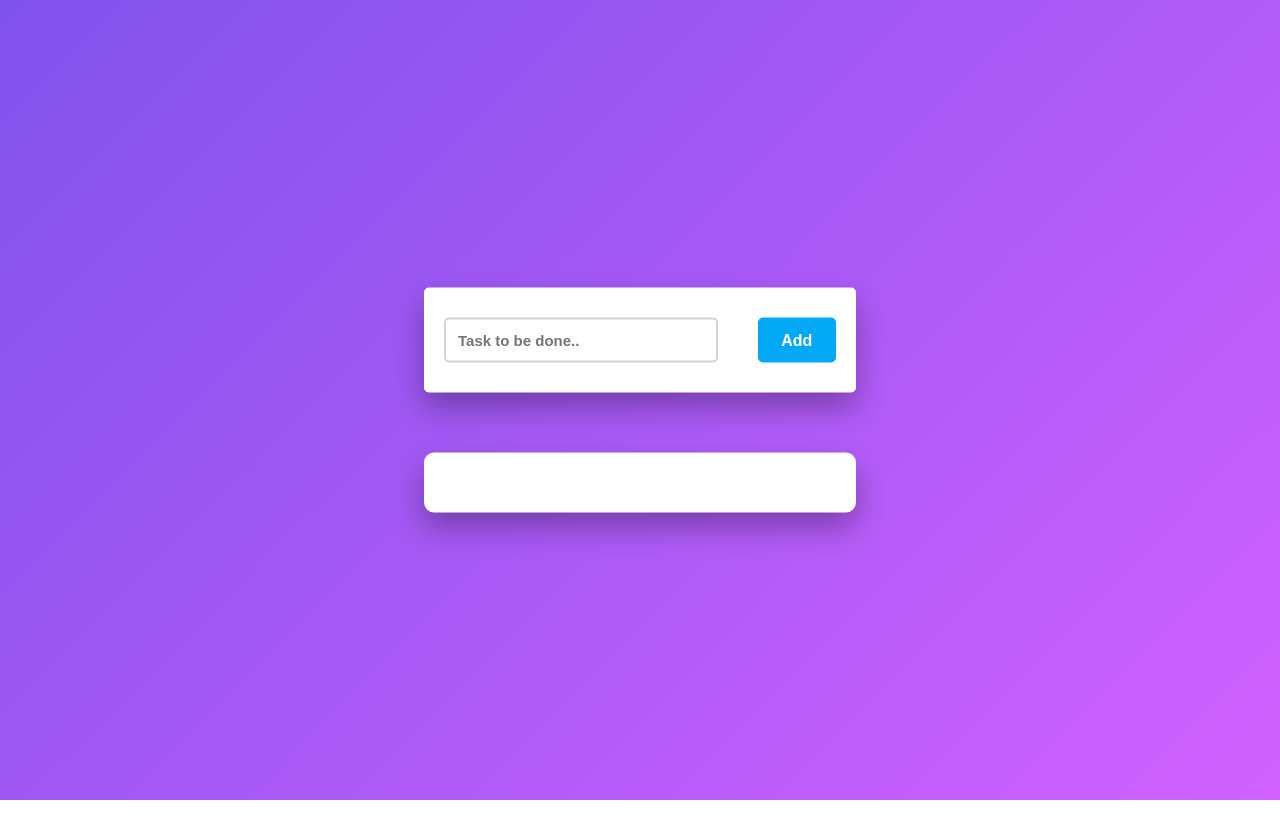
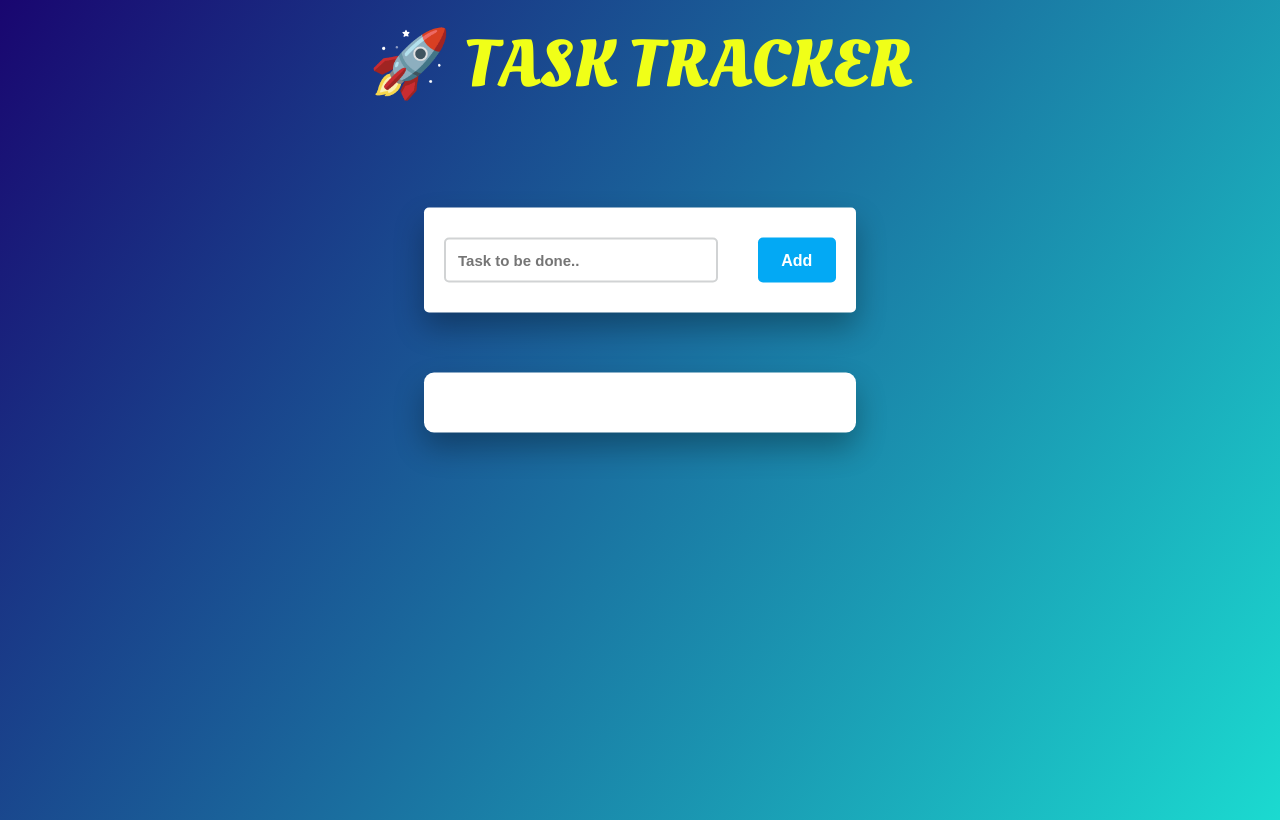
Before and after one commit to AbdurRahman-web-Dreamer/100-PROJECT-CHALLENGE-11, a plain HTML site: page index.html in a window 1280 px wide. Drawn offline with Linux system fonts and the light colour scheme.

Commit message:
todo list color change

```diff
--- a/index.html
+++ b/index.html
@@ -4,6 +4,10 @@
   <meta charset="UTF-8">
   <meta name="viewport" content="width=device-width, initial-scale=1.0">
   <title>TO-DO-LIST </title>
+  <!-- fonts  -->
+  <link rel="preconnect" href="https://fonts.googleapis.com">
+<link rel="preconnect" href="https://fonts.gstatic.com" crossorigin>
+<link href="https://fonts.googleapis.com/css2?family=Oleo+Script:wght@400;700&display=swap" rel="stylesheet">
   <!-- icons  -->
   <script src="https://kit.fontawesome.com/6d79a55aca.js" crossorigin="anonymous"></script>
 
@@ -11,6 +15,7 @@
   <link rel="stylesheet" href="style.css">
 </head>
 <body>
+  <h1 class="heading">🚀 Task Tracker</h1>
 
   <div class="container">
     <div id="newtask">
--- a/style.css
+++ b/style.css
@@ -5,13 +5,22 @@
 }
 body{
   height:100vh;
-  background: linear-gradient(135deg,#8052ec,#d161ff);
+  background: linear-gradient(125deg,#190670,#1bdad0);
+}
+.heading {
+  font-size: 66px;
+  color: #f0ff18;
+  font-weight: 600;
+  text-align: center;
+  margin-top: 20px;
+  font-family: "Oleo Script", serif;
+  text-transform:uppercase;
 }
 .container{
   width: 40%;
   position: absolute;
   transform: translate(-50%, -50%);
-  top: 50%;
+  top: 40%;
   left: 50%;
   padding: 30px 40px;
 }
```
